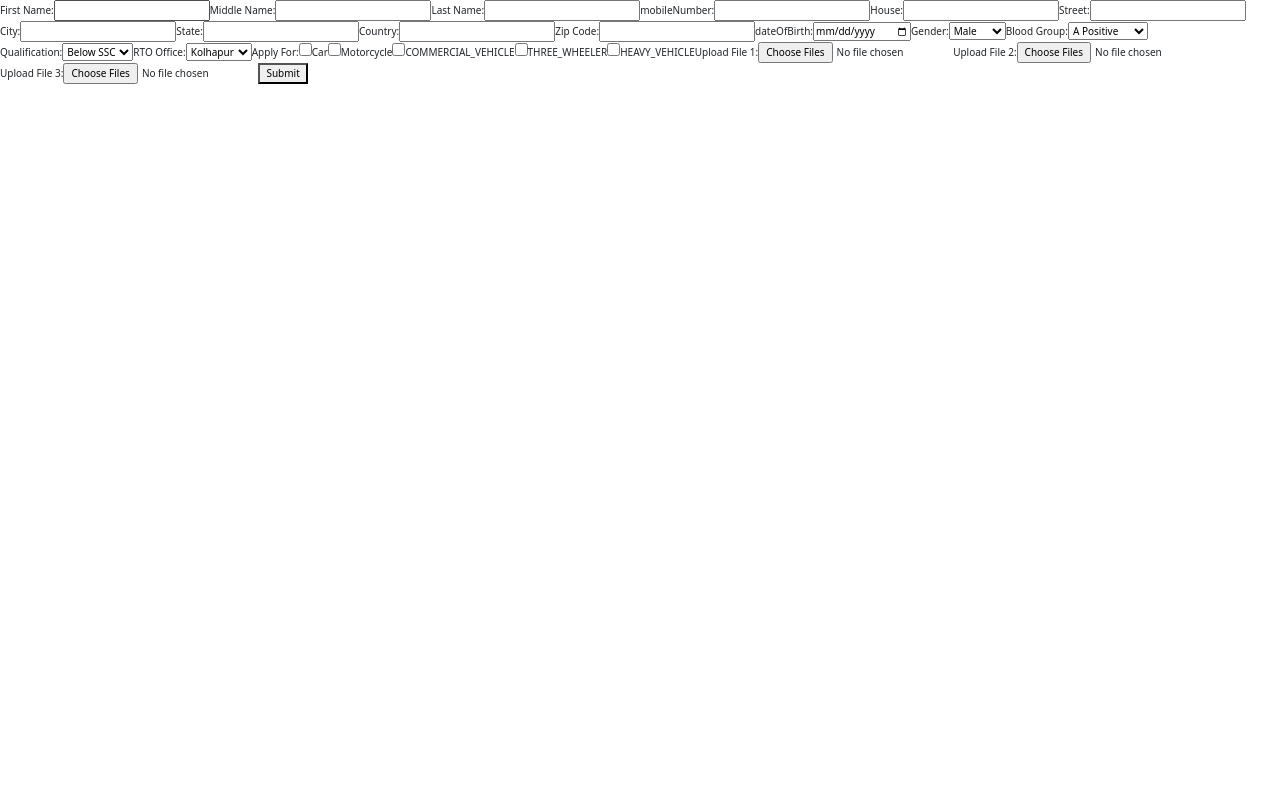
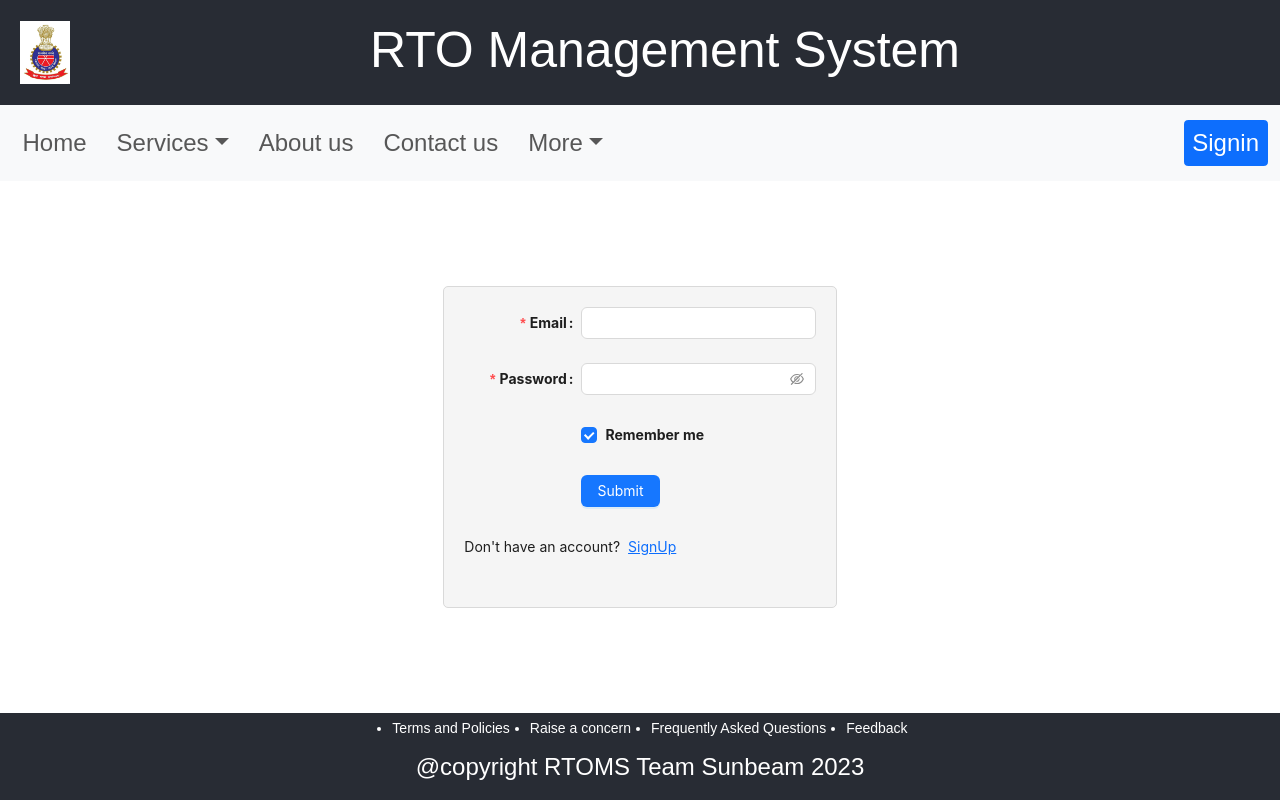
Before and after one commit to rtomssunbeam/rtoms-frontend, a React (Create React App) app in the folder RTO_MS/: page /Signin in a window 1280 px wide. Built offline with nearby package versions, Linux system fonts and the light colour scheme.

Commit message:
changes in signup page

```diff
--- a/RTO_MS/src/Pages/Signin.jsx
+++ b/RTO_MS/src/Pages/Signin.jsx
@@ -35,39 +35,46 @@
 `;
 
 const Signin = () => {
-    const url = "http://192.168.0.115:8080/user/signIn";
+  const url = "http://127.0.0.1:8080/user/signIn";
   const history = useHistory();
-
+  const [loading, setLoading] = useState(false);
   const [credentials, setCredentials] = useState({
-        username: "",
+    email: "",
     password: ""
   });
 
-    const handleSuccess = (values) => {
-        console.log('Success:', values);
+  const handleSuccess = () => {
     toast.success('Login successful');
   };
 
-    const handleFailure = (errorInfo) => {
-        console.log('Failed:', errorInfo);
-        toast.error('Login failed');
+  const handleFailure = (error) => {
+    console.error('Login failed:', error);
+    toast.error('Login failed. Please check your credentials.');
   };
 
   const handleFormSubmit = async () => {
     try {
+      setLoading(true);
+
       // Make a POST request using Axios
       const response = await axios.post(url, credentials);
 
+      // Assuming your response contains a JWT token
+      const tokenReceived = response.data.token;
+
+      // Store the token in sessionStorage or another secure storage mechanism
+      window.sessionStorage.setItem("token", tokenReceived);
+
       // Handle success
-            handleSuccess(response.data);
+      handleSuccess();
 
-            // Assuming your response contains a login token and you want to redirect
-            const tokenReceived = response.data.loginToken;
-            window.sessionStorage.setItem("loginToken", tokenReceived);
+      // Redirect to the desired page
       history.push("/profile");
     } catch (error) {
       // Handle error
       handleFailure(error);
+    } finally {
+      setLoading(false);
     }
   };
 
@@ -94,12 +101,12 @@
         autoComplete="off"
       >
         <Form.Item
-                    label="Username"
-                    name="username"
+          label="Email"
+          name="email"
           rules={[
             {
               required: true,
-                            message: 'Please input your username!',
+              message: 'Please input your email!',
             },
           ]}
         >
@@ -136,7 +143,7 @@
             span: 16,
           }}
         >
-                    <Button type="primary" htmlType="submit">
+          <Button type="primary" htmlType="submit" loading={loading}>
             Submit
           </Button>
         </Form.Item>
@@ -153,6 +160,176 @@
 };
 
 export default Signin;
+
+
+
+
+// import React, { useState } from 'react';
+// import { Link, useHistory } from 'react-router-dom';
+// import { Button, Checkbox, Form, Input } from 'antd';
+// import styled from 'styled-components';
+// import { toast, ToastContainer } from 'react-toastify';
+// import 'react-toastify/dist/ReactToastify.css';
+// import axios from 'axios';
+
+// const StyledBox = styled.div`
+//   max-width: 600px;
+//   margin: 0 auto;
+//   padding: 20px;
+//   background-color: #f5f5f5;
+//   border: 1px solid #d9d9d9;
+//   border-radius: 5px;
+// `;
+
+// const StyledForm = styled(Form)`
+//   label {
+//     font-weight: bold;
+//   }
+
+//   .ant-btn-primary {
+//     margin-right: 8px;
+//   }
+
+//   .ant-form-item-control-input-content {
+//     display: flex;
+//     align-items: center;
+//   }
+// `;
+
+// const StyledLink = styled(Link)`
+//   margin-left: 8px;
+// `;
+
+// const Signin = () => {
+//     // const url = "http://192.168.0.115:8080/user/signIn";
+//     const url = "http://127.0.0.1:8080/user/signIn"
+
+//     const history = useHistory();
+
+//     const [credentials, setCredentials] = useState({
+//         email: "",
+//         password: ""
+//     });
+
+//     const handleSuccess = (values) => {
+//         console.log('Success:', values);
+//         toast.success('Login successful');
+//     };
+
+//     const handleFailure = (errorInfo) => {
+//         console.log('Failed:', errorInfo);
+//         toast.error('Login failed');
+//     };
+
+//     const handleFormSubmit = async () => {
+//         try {
+//             // Make a POST request using Axios
+//             const response = await axios.post(url, credentials);
+
+//             // Assuming your response contains a JWT token
+//             const tokenReceived = response.data.token;
+
+//             // Store the token in sessionStorage or another secure storage mechanism
+//             window.sessionStorage.setItem("token", tokenReceived);
+
+//             // Handle success
+//             handleSuccess();
+//             // handleSuccess(response.data);
+
+//             // Assuming your response contains a login token and you want to redirect
+//             // const tokenReceived = response.data.loginToken;
+
+//             // window.sessionStorage.setItem("loginToken", tokenReceived);
+
+//             history.push("/profile");
+//         } catch (error) {
+//             // Handle error
+//             handleFailure(error);
+//         }
+//     };
+
+//     const handleChange = (e) => {
+//         const { name, value } = e.target;
+//         setCredentials({ ...credentials, [name]: value });
+//     };
+
+//     return (
+//         <StyledBox>
+//             <StyledForm
+//                 name="basic"
+//                 labelCol={{
+//                     span: 8,
+//                 }}
+//                 wrapperCol={{
+//                     span: 16,
+//                 }}
+//                 initialValues={{
+//                     remember: true,
+//                 }}
+//                 onFinish={handleFormSubmit}
+//                 onFinishFailed={handleFailure}
+//                 autoComplete="off"
+//             >
+//                 <Form.Item
+//                     label="Email"
+//                     name="email"
+//                     rules={[
+//                         {
+//                             required: true,
+//                             message: 'Please input your email!',
+//                         },
+//                     ]}
+//                 >
+//                     <Input onChange={handleChange} />
+//                 </Form.Item>
+
+//                 <Form.Item
+//                     label="Password"
+//                     name="password"
+//                     rules={[
+//                         {
+//                             required: true,
+//                             message: 'Please input your password!',
+//                         },
+//                     ]}
+//                 >
+//                     <Input.Password onChange={handleChange} />
+//                 </Form.Item>
+
+//                 <Form.Item
+//                     name="remember"
+//                     valuePropName="checked"
+//                     wrapperCol={{
+//                         offset: 8,
+//                         span: 16,
+//                     }}
+//                 >
+//                     <Checkbox>Remember me</Checkbox>
+//                 </Form.Item>
+
+//                 <Form.Item
+//                     wrapperCol={{
+//                         offset: 8,
+//                         span: 16,
+//                     }}
+//                 >
+//                     <Button type="primary" htmlType="submit">
+//                         Submit
+//                     </Button>
+//                 </Form.Item>
+
+//                 <Form.Item>
+//                     Don't have an account?
+//                     <StyledLink to="/Signup">SignUp</StyledLink>
+//                 </Form.Item>
+//             </StyledForm>
+
+//             <ToastContainer />
+//         </StyledBox>
+//     );
+// };
+
+// export default Signin;
 
 
 
--- a/RTO_MS/src/index.js
+++ b/RTO_MS/src/index.js
@@ -10,8 +10,8 @@
 const root = ReactDOM.createRoot(document.getElementById('root'));
 root.render(
   <BrowserRouter>
-    {/* <App /> */}
-    <LearnerLicenseApplicationForm />
+    <App />
+    {/* <LearnerLicenseApplicationForm /> */}
     {/* <DoLogin /> */}
   </BrowserRouter>
 );
```
Also changed, not shown: RTO_MS/src/Pages/Signup.jsx (+191 -20 lines). Lines whose indentation alone changed are shown as unchanged.
